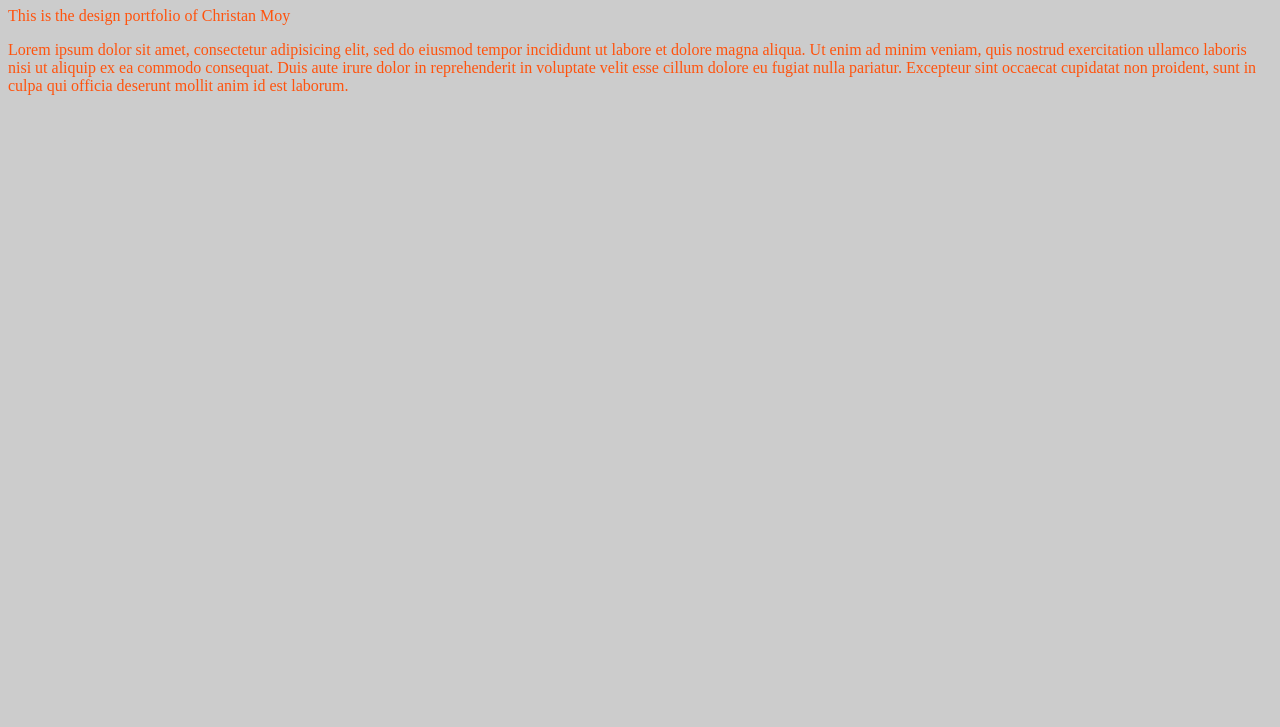
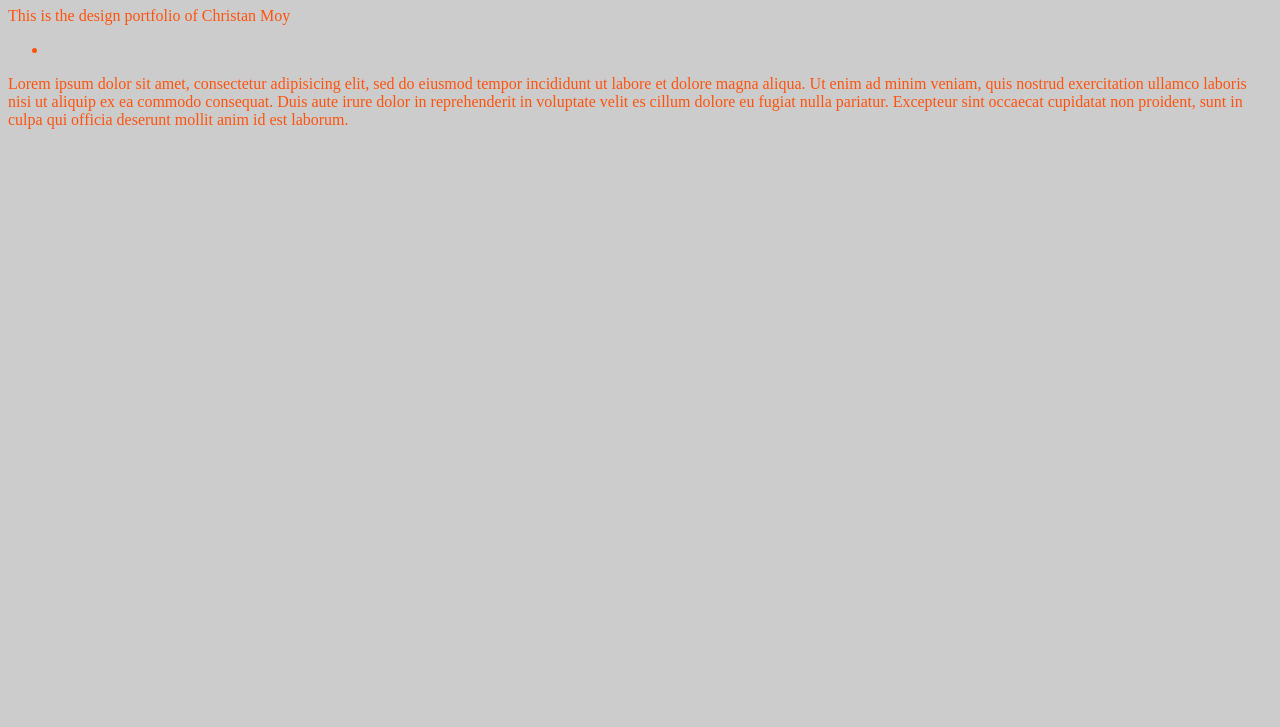
Before and after one commit to christankmoy/christankmoy.github.io, a plain HTML site: page unit_1/index.html in a window 1280 px wide. Shown: the part 73-800 px from the top of the page. Drawn offline with Linux system fonts and the light colour scheme.

Commit message:
Update index.html

```diff
--- a/unit_1/index.html
+++ b/unit_1/index.html
@@ -3,11 +3,14 @@
 	<head>
 		<title>Christan's Personal Site</title>
 		<link rel="stylesheet" type="text/css" href="css/style.css">
+		<meta charset="utf-8">
 	</head>
 	<body>
 		<h1>Christan's Portfolio</h1>
 		<p>This is the design portfolio of Christan Moy</p>
-		<p>Lorem ipsum dolor sit amet, consectetur adipisicing elit, sed do eiusmod tempor incididunt ut labore et dolore magna aliqua. Ut enim ad minim veniam, quis nostrud exercitation ullamco laboris nisi ut aliquip ex ea commodo consequat. Duis aute irure dolor in reprehenderit in voluptate velit esse
-		cillum dolore eu fugiat nulla pariatur. Excepteur sint occaecat cupidatat non proident, sunt in culpa qui officia deserunt mollit anim id est laborum.</p>
+		<ul>
+			<li><?li>
+		</ul>
+		<p>Lorem ipsum dolor sit amet, consectetur adipisicing elit, sed do eiusmod tempor incididunt ut labore et dolore magna aliqua. Ut enim ad minim veniam, quis nostrud exercitation ullamco laboris nisi ut aliquip ex ea commodo consequat. Duis aute irure dolor in reprehenderit in voluptate velit es cillum dolore eu fugiat nulla pariatur. Excepteur sint occaecat cupidatat non proident, sunt in culpa qui officia deserunt mollit anim id est laborum.</p>
 	</body>
 </html>
```
